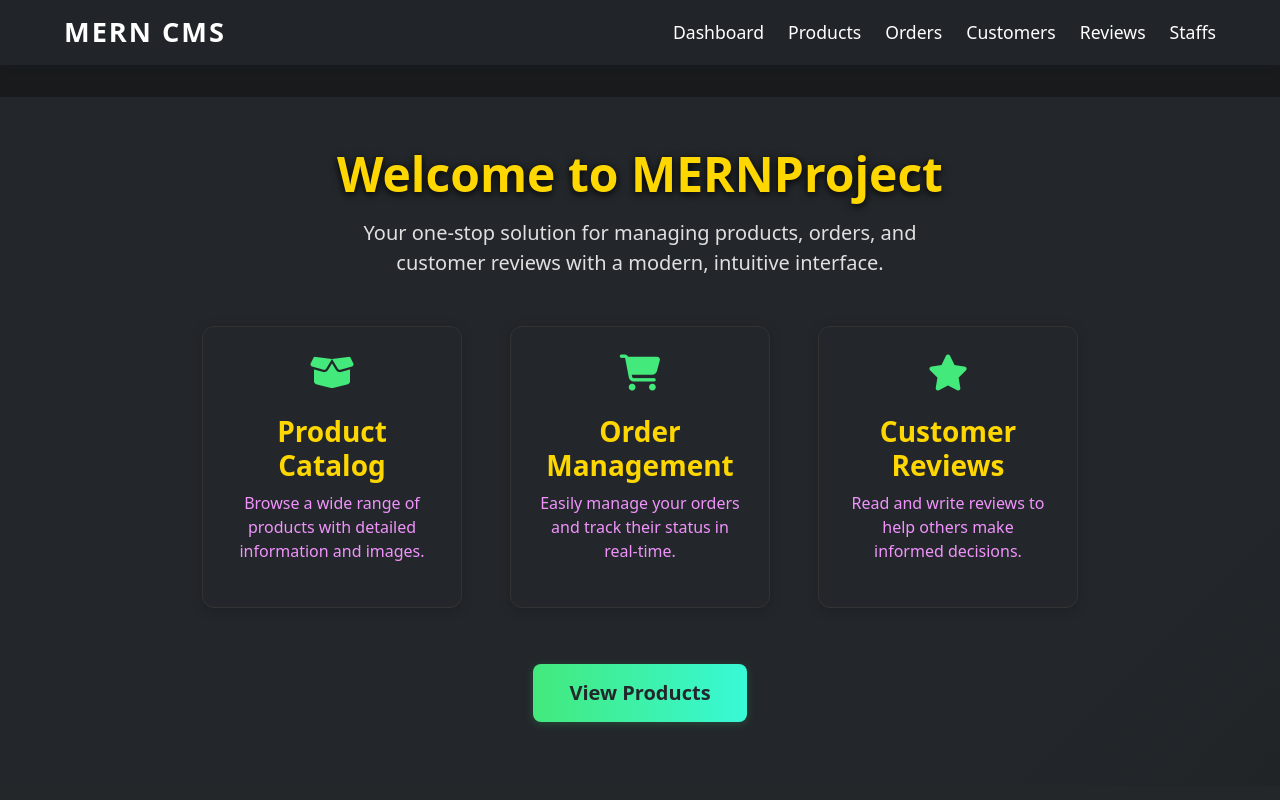
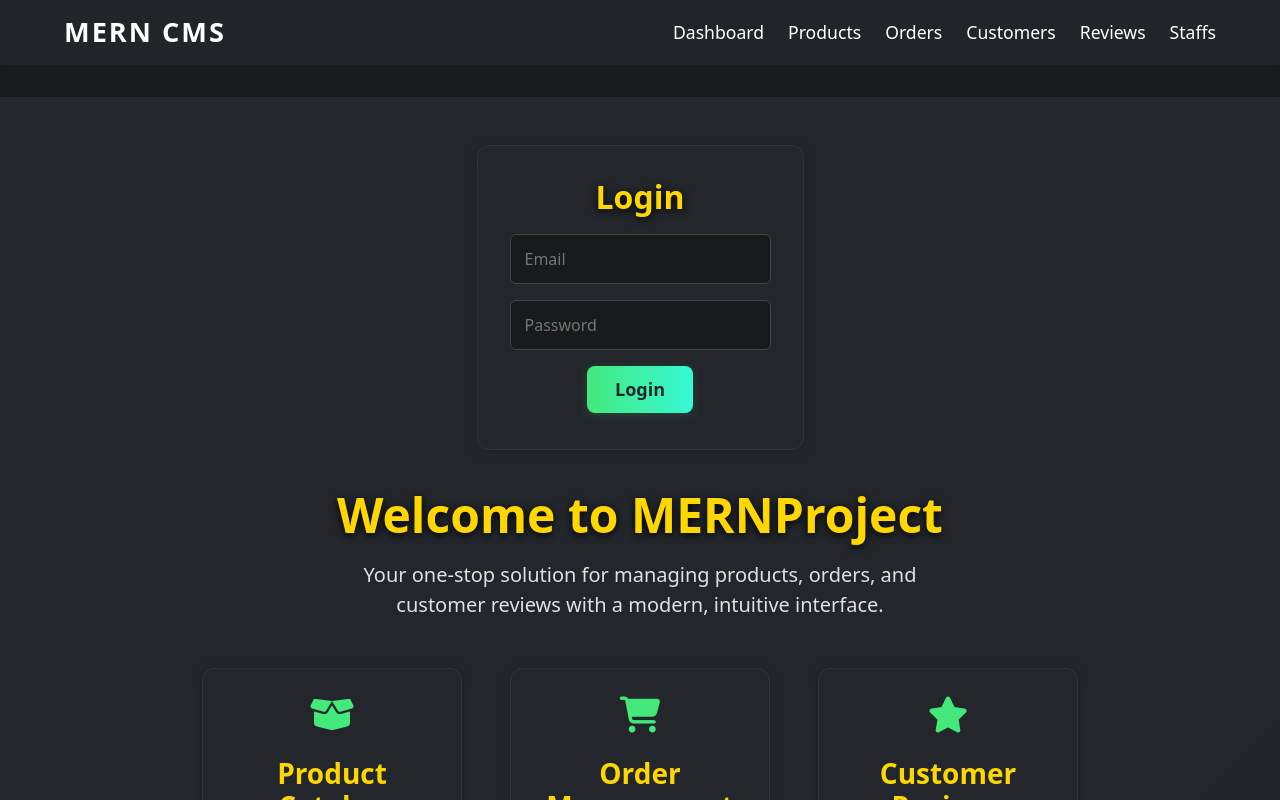
Before and after one commit to tiwvinish/e-commerce-using-mern-, a React (Vite) app in the folder cms-ui/: page / in a window 1280 px wide. Shown: the top 800 px of the page. Built offline with nearby package versions, Linux system fonts and the light colour scheme.

Commit message:
updated landing page

```diff
--- a/cms-ui/src/pages/Landing.jsx
+++ b/cms-ui/src/pages/Landing.jsx
@@ -1,4 +1,4 @@
-import React from "react";
+import React, { useState } from "react";
 import { Link } from "react-router-dom";
 
 const features = [
@@ -48,6 +48,27 @@ const testimonials = [
 ];
 
 const Landing = () => {
+  // Login form state
+  const [email, setEmail] = useState("");
+  const [password, setPassword] = useState("");
+  const [error, setError] = useState("");
+  const [loading, setLoading] = useState(false);
+
+  const handleLogin = (e) => {
+    e.preventDefault();
+    setError("");
+    setLoading(true);
+    // Dummy login logic (replace with real API call)
+    setTimeout(() => {
+      if (email === "admin@example.com" && password === "password") {
+        alert("Login successful!");
+      } else {
+        setError("Invalid email or password");
+      }
+      setLoading(false);
+    }, 1000);
+  };
+
   return (
     <div style={{
       minHeight: "80vh",
@@ -59,6 +80,75 @@ const Landing = () => {
       color: "#f8f9fa",
       padding: "48px 0"
     }}>
+      {/* Login Form */}
+      <form onSubmit={handleLogin} style={{
+        background: "#23272b",
+        borderRadius: 12,
+        boxShadow: "0 2px 12px rgba(0,0,0,0.18)",
+        padding: 32,
+        minWidth: 320,
+        maxWidth: 380,
+        marginBottom: 36,
+        border: "1px solid #333",
+        display: 'flex',
+        flexDirection: 'column',
+        alignItems: 'center',
+      }}>
+        <h2 style={{ color: '#ffd700', fontWeight: 700, marginBottom: 18, textShadow: '0 2px 8px #000' }}>Login</h2>
+        <input
+          type="email"
+          placeholder="Email"
+          value={email}
+          onChange={e => setEmail(e.target.value)}
+          required
+          style={{
+            width: '100%',
+            padding: '12px 14px',
+            marginBottom: 16,
+            borderRadius: 6,
+            border: '1px solid #444',
+            background: '#181a1b',
+            color: '#fff',
+            fontSize: 16
+          }}
+        />
+        <input
+          type="password"
+          placeholder="Password"
+          value={password}
+          onChange={e => setPassword(e.target.value)}
+          required
+          style={{
+            width: '100%',
+            padding: '12px 14px',
+            marginBottom: 16,
+            borderRadius: 6,
+            border: '1px solid #444',
+            background: '#181a1b',
+            color: '#fff',
+            fontSize: 16
+          }}
+        />
+        {error && <div style={{ color: '#ff4d4f', marginBottom: 12 }}>{error}</div>}
+        <button
+          type="submit"
+          disabled={loading}
+          style={{
+            background: "linear-gradient(90deg, #43e97b 0%, #38f9d7 100%)",
+            color: "#23272b",
+            fontWeight: 700,
+            fontSize: 18,
+            padding: "10px 28px",
+            border: "none",
+            borderRadius: 8,
+            boxShadow: "0 2px 8px rgba(67,233,123,0.18)",
+            cursor: loading ? 'not-allowed' : 'pointer',
+            marginBottom: 4
+          }}
+        >
+          {loading ? 'Logging in...' : 'Login'}
+        </button>
+      </form>
       <h1 style={{ fontSize: 48, fontWeight: 800, marginBottom: 16, color: "#ffd700", textShadow: "0 2px 8px #000" }}>
         Welcome to MERNProject
       </h1>
```
